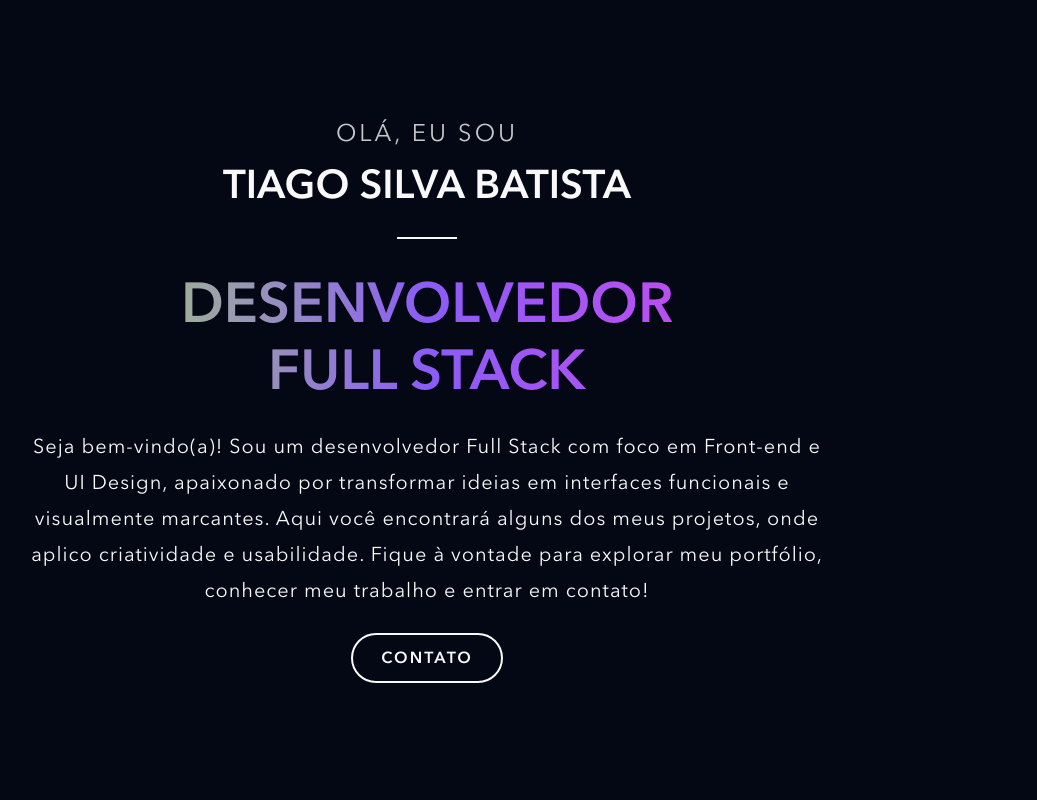
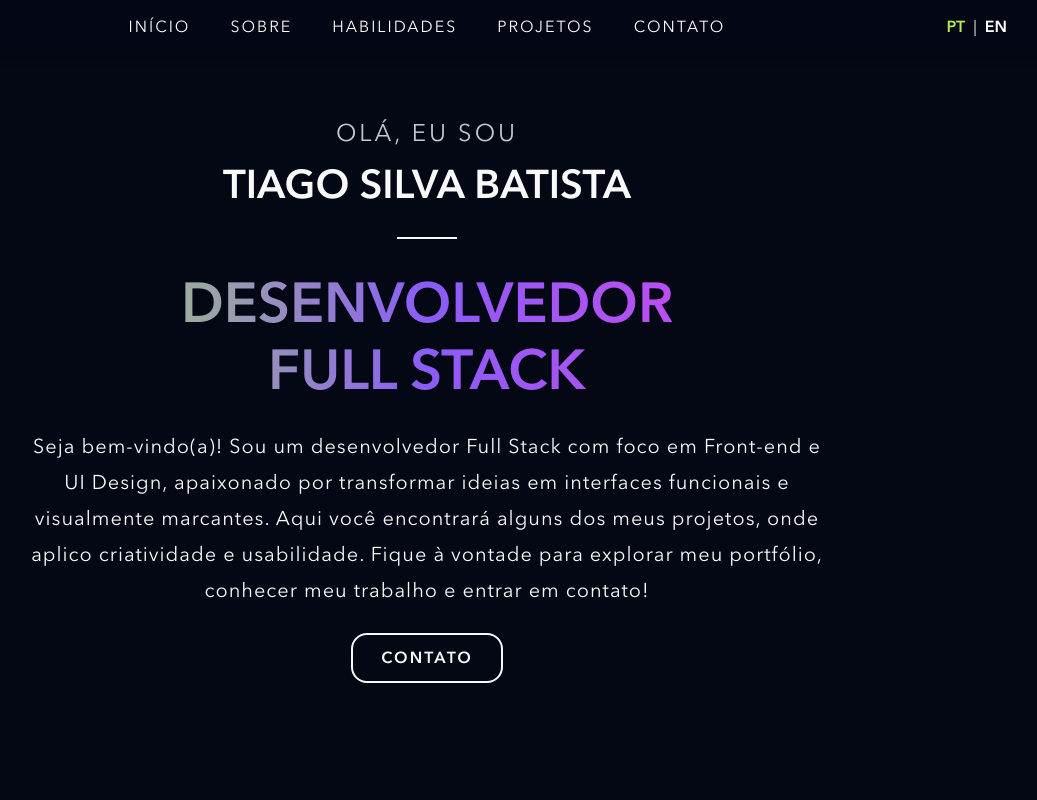
Before and after one commit to tiago-silva-batista/meu_portfolio, a website: page index.html in a window 1280 px wide. Shown: the top 800 px of the page, without its empty margins (213-1250 px from the left). Drawn offline with nearby package versions, Linux system fonts and the light colour scheme; files that its build step writes are made by us from their sources.

Commit message:
header finalizado

```diff
--- a/index.html
+++ b/index.html
@@ -9,11 +9,53 @@
 </head>
 
 <body>
-    <header>
+    <header class="header">
         <div class="header__container">
 
+            <nav class="header__nav"></nav>
+            <ul class="header__links">
+                <li class="header__links__item">
+                    <a href="#">INÍCIO</a>
+                </li>
+                <li class="header__links__item">
+                    <a href="#">SOBRE</a>
+                </li>
+                <li class="header__links__item">
+                    <a href=" #">HABILIDADES</a>
+                </li>
+                <li class="header__links__item">
+                    <a href=" #">PROJETOS</a>
+                </li>
+                <li class="header__links__item">
+                    <a href=" #">CONTATO</a>
+                </li>
+            </ul>
+            </nav>
+
+            <div class="header__lang">
+                <a href="#" class="lang active">PT</a>
+                <span>|</span>
+                <a href="#" class="lang">EN</a>
+            </div>
         </div>
     </header>
+
+    <section class="hero">
+        <div class="hero__content">
+            <span class="subtitle">OLÁ, EU SOU</span>
+            <h1 class="name">TIAGO SILVA BATISTA</h1>
+            <hr class="divider" />
+            <h2 class="title-gradient">DESENVOLVEDOR<br />FULL STACK</h2>
+            <p class="description">
+                Seja bem-vindo(a)! Sou um desenvolvedor Full Stack com foco em Front-end e UI Design, apaixonado por
+                transformar ideias em interfaces funcionais e visualmente marcantes. Aqui você encontrará alguns dos
+                meus projetos, onde aplico criatividade e usabilidade. Fique à vontade para explorar meu portfólio,
+                conhecer meu trabalho e entrar em contato!
+            </p>
+            <a href="#contato" class="button-outline">CONTATO</a>
+        </div>
+    </section>
+
     <section class="hero">
         <div class="hero__content">
             <span class="subtitle">OLÁ, EU SOU</span>
--- /dev/null
+++ b/src/styles/_header.scss
@@ -0,0 +1,77 @@
+.header {
+    &__container {
+        display: grid;
+        grid-template-columns: 1fr auto 1fr;
+        align-items: center;
+        padding: 16px 60px;
+        max-width: 1280px;
+        margin: 0 auto;
+
+        // fixa o header no topo
+        position: fixed;
+        top: 0;
+        left: 0;
+        right: 0;
+        z-index: 1000;
+        background-color: #040714;
+
+        // efeito embaçado ao rolar a página
+        backdrop-filter: blur(10px); // deixa o fundo embaçado
+        -webkit-backdrop-filter: blur(10px); // para Safari
+        background-color: rgba(4, 7, 20, 0.6); // mesma cor com transparência
+        box-shadow: 0 4px 10px rgba(0, 0, 0, 0.2);
+    }
+
+    &__nav {
+        display: flex;
+        justify-content: center;
+    }
+
+    &__links {
+        display: flex;
+        gap: 40px;
+
+        &__item {
+            list-style: none;
+        }
+
+        a {
+            color: white;
+            text-decoration: none;
+            font-weight: 400;
+            letter-spacing: 2px;
+            transition: color 0.3s;
+
+            &:hover {
+                color: #a8e063;
+            }
+        }
+    }
+
+
+    &__lang {
+        justify-content: end;
+        display: flex;
+        gap: 8px;
+        align-items: center;
+
+        .lang {
+            color: white;
+            text-decoration: none;
+            font-weight: bold;
+
+            &.active {
+                color: #b4ec51;
+            }
+
+            &:hover {
+                text-decoration: none;
+            }
+        }
+
+        span {
+            color: white;
+            font-weight: 400;
+        }
+    }
+}
--- a/src/styles/_hero.scss
+++ b/src/styles/_hero.scss
@@ -64,7 +64,7 @@
     display: inline-block;
     padding: 12px 28px;
     border: 2px solid variaveis.$corTextoSecundario;
-    border-radius: 30px;
+    border-radius: 16px;
     text-decoration: none;
     color: variaveis.$corTextoSecundario;
     font-weight: bold;
--- a/src/styles/main.scss
+++ b/src/styles/main.scss
@@ -1,5 +1,6 @@
 @use 'variaveis';
 @use 'hero';
+@use 'header';
 
 @font-face {
     font-family: Avenir;
```
Also changed, not shown: 1 other file.
